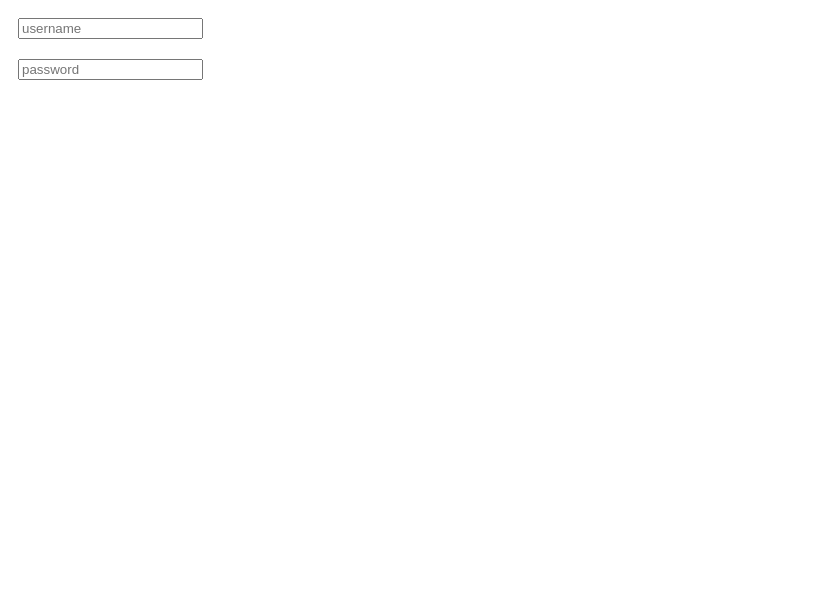
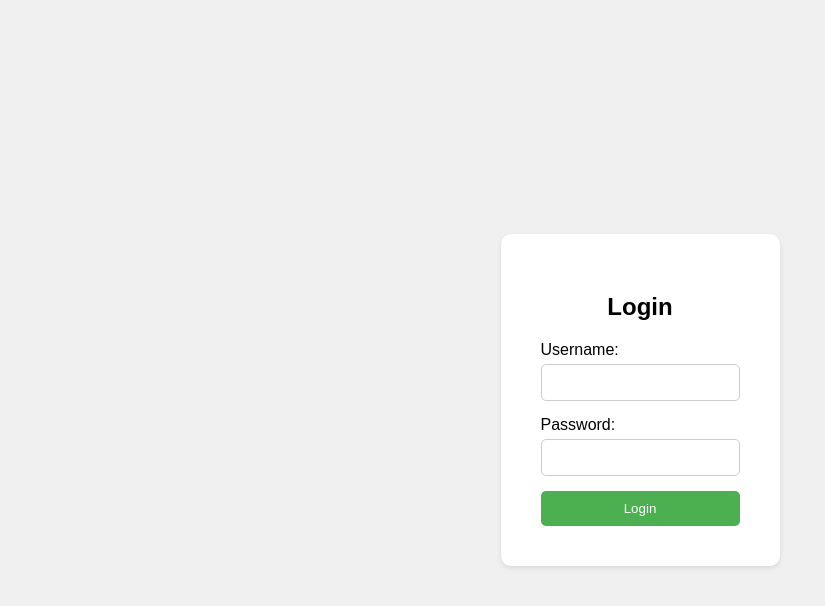
Before and after one commit to Manojkumarskulkarni/login, a plain HTML site: page login/index.html in a window 1280 px wide. Shown: the whole page, without its empty margins (0-825 px from the left). Drawn offline with Linux system fonts and the light colour scheme.

Commit message:
Describe your changes

```diff
--- a/login/index.html
+++ b/login/index.html
@@ -4,10 +4,20 @@
     <meta charset="UTF-8">
     <meta name="viewport" content="width=device-width, initial-scale=1.0">
     <link rel="stylesheet" href="style.css">
-    <title>Document</title>
+    <title>Login Page</title>
 </head>
 <body>
-    <input type="text" name="username" id="text" placeholder="username"><br>
-    <input type="password" name="password" id="p1"placeholder="password">
+    <div class="login-container">
+        <h2>Login</h2>
+        <form>
+            <label for="username">Username:</label>
+            <input type="text" id="username" name="username" required>
+
+            <label for="password">Password:</label>
+            <input type="password" id="password" name="password" required>
+
+            <button type="submit">Login</button>
+        </form>
+    </div>
 </body>
 </html>
--- a/login/style.css
+++ b/login/style.css
@@ -1,9 +1,46 @@
-#text{
-    margin: 10px;
+body {
+    font-family: Arial, sans-serif;
+    background-color: #f0f0f0;
+    display: flex;
+    justify-content: center;
+    align-items: center;
+    height: 100vh;
+    margin: 0;
+}
 
+.login-container {
+    background-color: #fff;
+    padding: 40px;
+    border-radius: 10px;
+    box-shadow: 0px 2px 5px rgba(0, 0, 0, 0.1);
 }
-#p1{
-    margin: 10px;
 
+h2 {
+    text-align: center;
+    margin-bottom: 20px;
+}
 
+form {
+    display: flex;
+    flex-direction: column;
 }
+
+label {
+    margin-bottom: 5px;
+}
+
+input {
+    padding: 10px;
+    margin-bottom: 15px;
+    border: 1px solid #ccc;
+    border-radius: 5px;
+}
+
+button {
+    background-color: #4CAF50;
+    color: white;
+    padding: 10px 20px;
+    border: none;
+    border-radius: 5px;
+    cursor: pointer;
+}
```
